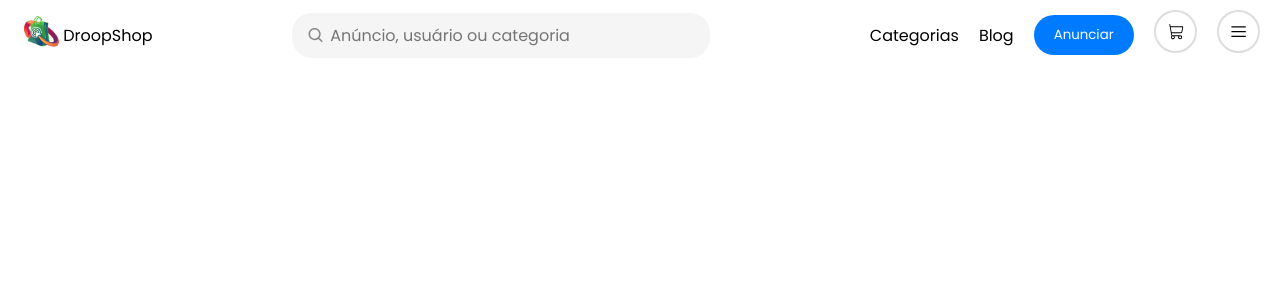
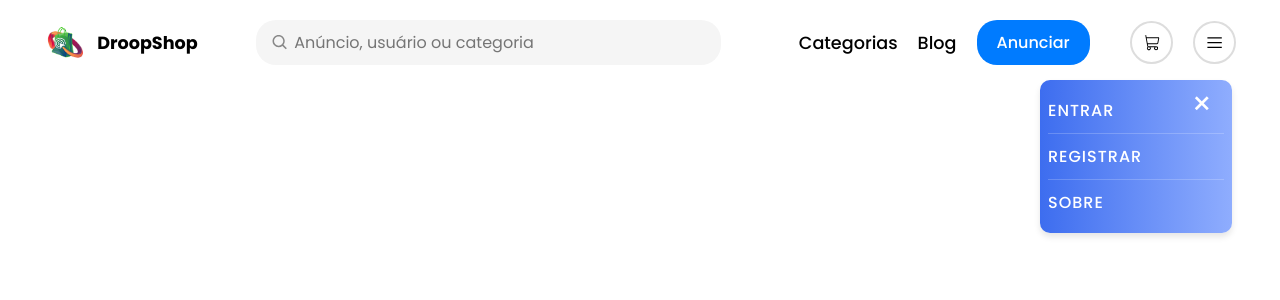
Before and after one commit to DevJofre/ShopGamerReact, a React (Create React App) app: page / in a window 1280 px wide. Both pictures are taken after a click on the item 1238 px from the left and 35 px from the top of the page. Shown: the top 300 px of the page. Built offline with nearby package versions, Linux system fonts and the light colour scheme.

Commit message:
Atualização da navbar, construçãi sidebar

```diff
--- a/src/App.css
+++ b/src/App.css
@@ -6,3 +6,8 @@
   box-sizing: border-box;
   font-family: "Poppins", sans-serif;
 }
+
+body {
+  margin-left: 1.5em;
+  margin-right: 1.5em;
+}
--- a/src/Components/Navbar/NavBar.css
+++ b/src/Components/Navbar/NavBar.css
@@ -2,11 +2,24 @@
   display: flex;
   justify-content: space-between;
   align-items: center;
-  padding: 10px 20px;
+  padding: 20px 20px;
   background-color: white;
+}
+.navbar .navbar-left {
+  display: flex;
+  align-items: center;
+  gap: 10px;
 }
 .navbar .navbar-left .navbar-logo {
   height: 2.7em;
+  margin: 0;
+}
+.navbar .navbar-left .logo {
+  font-family: "Poppins", sans-serif;
+  font-weight: 700;
+  font-style: normal;
+  font-size: 1.1rem;
+  margin: 0;
 }
 .navbar .navbar-center {
   flex: 1;
@@ -19,7 +32,7 @@
   background-color: #f5f5f5;
   border-radius: 20px;
   padding: 5px 15px;
-  width: 60%;
+  width: 80%;
 }
 .navbar .navbar-center .search-bar .search-icon {
   font-size: 1.2rem;
@@ -41,19 +54,24 @@
   display: flex;
   align-items: center;
   list-style: none;
-  /* Efeito hover */
 }
 .navbar .navbar-right .navbar-menu .navbar-item {
   margin-left: 20px;
   cursor: pointer;
-  font-size: 1rem;
+  font-size: 1.1rem;
+  font-weight: 500;
+  display: flex;
+  align-items: center;
 }
 .navbar .navbar-right .navbar-menu .navbar-item .icon {
   font-size: 2.7rem;
   padding: 10px;
   border: 2px solid #ddd;
   border-radius: 50%;
-  transition: background-color 0.3s ease, border-color 0.3s ease; /* Efeito suave no hover */
+  transition: background-color 0.3s ease, border-color 0.3s ease;
+}
+.navbar .navbar-right .navbar-menu .navbar-item .search-icon {
+  display: none;
 }
 .navbar .navbar-right .navbar-menu .navbar-item .anunciar-button {
   background-color: #007bff;
@@ -62,6 +80,8 @@
   border-radius: 20px;
   border: none;
   cursor: pointer;
+  font-weight: 500;
+  font-size: 16px;
 }
 .navbar .navbar-right .navbar-menu .navbar-item:hover .icon {
   background-color: #f0f0f0;
@@ -69,33 +89,68 @@
 }
 
 .sidebar {
-  position: fixed;
-  top: 0;
-  right: 0;
-  height: 100%;
-  width: 250px;
-  background-color: #fff;
-  box-shadow: -2px 0 5px rgba(0, 0, 0, 0.5);
-  padding: 20px;
+  position: absolute;
+  top: 5em;
+  right: 3em;
+  width: 12em;
+  background: linear-gradient(to right, #3d6def, #8FADFE); /* Gradiente */
+  box-shadow: 0 4px 6px rgba(0, 0, 0, 0.1);
+  padding: 0.5em;
   z-index: 1000;
+  transform: scaleY(0);
+  transform-origin: top;
   transition: transform 0.3s ease;
-  transform: translateX(0);
+  border-radius: 10px;
+  visibility: hidden;
+  opacity: 0;
+}
+.sidebar.open {
+  transform: scaleY(1);
+  visibility: visible;
+  opacity: 1;
 }
 .sidebar ul {
   list-style: none;
   padding: 0;
+  margin: 0;
 }
 .sidebar ul li {
   padding: 10px 0;
-  font-size: 1.2rem;
+  font-size: 1rem;
+  font-weight: 500;
+  color: #fff;
   cursor: pointer;
+  border-bottom: 1px solid rgba(255, 255, 255, 0.2);
+  text-transform: uppercase;
+  letter-spacing: 1px;
+  transition: color 0.3s ease;
+}
+.sidebar ul li:hover {
+  color: #35ff03;
+}
+.sidebar ul li:last-child {
+  border-bottom: none;
 }
 .sidebar .close-sidebar {
   position: absolute;
-  top: 10px;
+  top: 0;
   right: 20px;
   background: none;
   border: none;
-  font-size: 1.5rem;
+  font-size: 2rem;
+  color: #fff;
   cursor: pointer;
+  transition: transform 0.3s ease;
+}
+.sidebar .close-sidebar:hover {
+  transform: rotate(90deg);
+}
+
+@media (max-width: 990px) {
+  .navbar-center {
+    display: none !important;
+  }
+  .navbar-right .search-icon {
+    display: block !important;
+  }
 }/*# sourceMappingURL=NavBar.css.map */
--- a/src/Components/Navbar/NavBar.scss
+++ b/src/Components/Navbar/NavBar.scss
@@ -1,14 +1,27 @@
+
 .navbar {
   display: flex;
   justify-content: space-between;
   align-items: center;
-  padding: 10px 20px;
+  padding: 20px 20px;
   background-color: white;
 
+  .navbar-left {
+    display: flex;
+    align-items: center;
+    gap: 10px;
 
-  .navbar-left {
     .navbar-logo {
       height: 2.7em;
+      margin: 0;
+    }
+
+    .logo {
+      font-family: "Poppins", sans-serif;
+      font-weight: 700;
+      font-style: normal;
+      font-size: 1.1rem;
+      margin: 0;
     }
   }
 
@@ -23,7 +36,7 @@
       background-color: #f5f5f5;
       border-radius: 20px;
       padding: 5px 15px;
-      width: 60%;
+      width: 80%;
 
       .search-icon {
         font-size: 1.2rem;
@@ -45,6 +58,8 @@
     display: flex;
     align-items: center;
 
+
+
     .navbar-menu {
       display: flex;
       align-items: center;
@@ -53,14 +68,22 @@
       .navbar-item {
         margin-left: 20px;
         cursor: pointer;
-        font-size: 1rem;
+        font-size: 1.1rem;
+        font-weight: 500;
+        display: flex;
+        align-items: center;
+
 
         .icon {
           font-size: 2.7rem;
           padding: 10px;
           border: 2px solid #ddd;
           border-radius: 50%;
-          transition: background-color 0.3s ease, border-color 0.3s ease; /* Efeito suave no hover */
+          transition: background-color 0.3s ease, border-color 0.3s ease;
+        }
+
+        .search-icon {
+          display: none;
         }
 
         .anunciar-button {
@@ -70,10 +93,12 @@
           border-radius: 20px;
           border: none;
           cursor: pointer;
+          font-weight: 500;
+          font-size: 16px;
         }
       }
 
-      /* Efeito hover */
+
       .navbar-item:hover .icon {
         background-color: #f0f0f0;
         border-color: #007bff;
@@ -83,36 +108,80 @@
 }
 
 .sidebar {
-  position: fixed;
-  top: 0;
-  right: 0;
-  height: 100%;
-  width: 250px;
-  background-color: #fff;
-  box-shadow: -2px 0 5px rgba(0, 0, 0, 0.5);
-  padding: 20px;
+  position: absolute;
+  top: 5em;
+  right: 3em;
+  width: 12em;
+  background: linear-gradient(to right, #3d6def, #8FADFE); /* Gradiente */
+  box-shadow: 0 4px 6px rgba(0, 0, 0, 0.1);
+  padding: 0.5em;
   z-index: 1000;
+  transform: scaleY(0);
+  transform-origin: top;
   transition: transform 0.3s ease;
-  transform: translateX(0);
+  border-radius: 10px;
+  visibility: hidden;
+  opacity: 0;
+
+  &.open {
+    transform: scaleY(1);
+    visibility: visible;
+    opacity: 1;
+  }
+
+
+
 
   ul {
     list-style: none;
     padding: 0;
+    margin: 0;
 
     li {
       padding: 10px 0;
-      font-size: 1.2rem;
+      font-size: 1rem;
+      font-weight: 500;
+      color: #fff;
       cursor: pointer;
+      border-bottom: 1px solid rgba(255, 255, 255, 0.2);
+      text-transform: uppercase;
+      letter-spacing: 1px;
+      transition: color 0.3s ease;
+
+      &:hover {
+        color: #35ff03;
+      }
+
+      &:last-child {
+        border-bottom: none;
+      }
     }
   }
 
   .close-sidebar {
     position: absolute;
-    top: 10px;
+    top: 0;
     right: 20px;
     background: none;
     border: none;
-    font-size: 1.5rem;
+    font-size: 2rem;
+    color: #fff;
     cursor: pointer;
+    transition: transform 0.3s ease;
+
+    &:hover {
+      transform: rotate(90deg);
+    }
   }
 }
+
+
+@media (max-width: 990px) {
+  .navbar-center {
+    display: none !important;
+  }
+
+  .navbar-right .search-icon {
+    display: block !important;
+  }
+}
--- a/src/Components/Navbar/NavBar.tsx
+++ b/src/Components/Navbar/NavBar.tsx
@@ -14,7 +14,6 @@ const Navbar = () => {
     setIsSidebarOpen(!isSidebarOpen);
   };
 
-
   const goToHomePage = () => {
     navigate("/");
   };
@@ -22,11 +21,10 @@ const Navbar = () => {
   return (
     <>
       <nav className="navbar">
-        <div className="navbar-left">
+        <div className="navbar-left" onClick={goToHomePage}>
           <img src={logo} alt="Logo" className="navbar-logo" />
+          <div className="logo">DroopShop</div>
         </div>
-
-        <div className="logo">DroopShop</div>
 
         <div className="navbar-center">
           <div className="search-bar">
@@ -47,9 +45,12 @@ const Navbar = () => {
               <button className="anunciar-button">Anunciar</button>
             </li>
             <li className="navbar-item">
+              <BiSearch className="search-icon icon" />
+            </li>
+            <li className="navbar-item">
               <PiShoppingCartLight className="icon" />
             </li>
-            <li className="navbar-item" onClick={goToHomePage}>
+            <li className="navbar-item" onClick={toggleSidebar}>
               <LiaBarsSolid className="icon" />
             </li>
           </ul>
@@ -57,8 +58,7 @@ const Navbar = () => {
       </nav>
 
       {/* Sidebar */}
-      {isSidebarOpen && (
-        <div className="sidebar">
+      <div className={`sidebar ${isSidebarOpen ? 'open' : ''}`}>
         <button className="close-sidebar" onClick={toggleSidebar}>
           &times;
         </button>
@@ -68,7 +68,6 @@ const Navbar = () => {
           <li>Sobre</li>
         </ul>
       </div>
-      )}
     </>
   );
 };
```
Also changed, not shown: 2 other files (tests, documents, lock files or other folders). Lines whose indentation alone changed are shown as unchanged.
